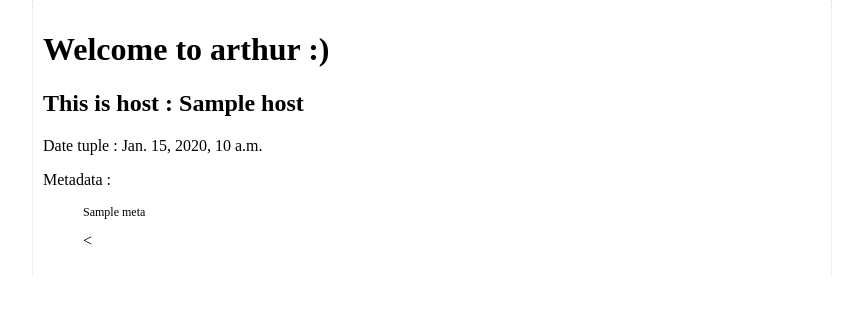
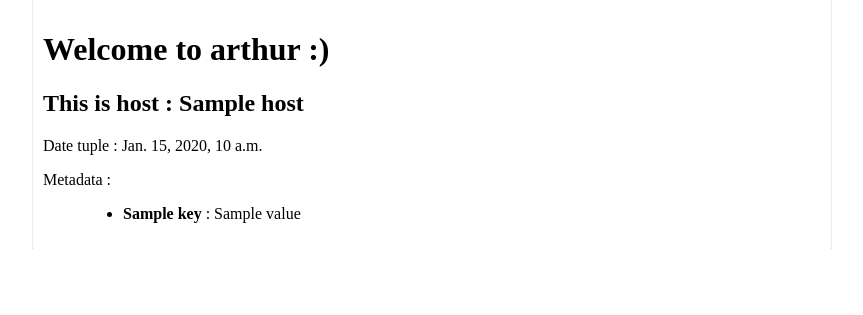
Before and after one commit to pstch/treeroad, a Django app: template templates/treeroad/servInfo.html in a window 1280 px wide. Shown: the part 100-415 px from the top of the page, without its empty margins (208-1071 px from the left). Run offline with Django 3.2, Linux system fonts and the light colour scheme; the template is opened without the code that fills it: most values are stand-ins (such as "Sample title", 1, 10 or a date in 2020); parts of the project's set-up code (start-up, migrations or seed data) failed here and were passed over.

Commit message:
Now unpacks request.META instead of just str() it

```diff
--- a/templates/treeroad/servInfo.html
+++ b/templates/treeroad/servInfo.html
@@ -6,5 +6,16 @@
 <h1>Welcome to arthur :)</h1>
 <h2>This is host : {{ host }}</h2>
 <p>Date tuple : {{ date }}</p>
-<p>Metadata : <blockquote><p style="font-size:75%;">{{ meta }}</p><</p>
+<p>Metadata :
+	<blockquote>
+		<p style="font-size:75%;">
+			<ul>
+			{% for key,value in meta.items %}
+			<li><b>{{ key }}</b> : {{ value }}</li>
+			{% endfor %}
+			</ul>
+		</p>
+	</blockquote>
+</p>
+
 {% endblock %}
```
